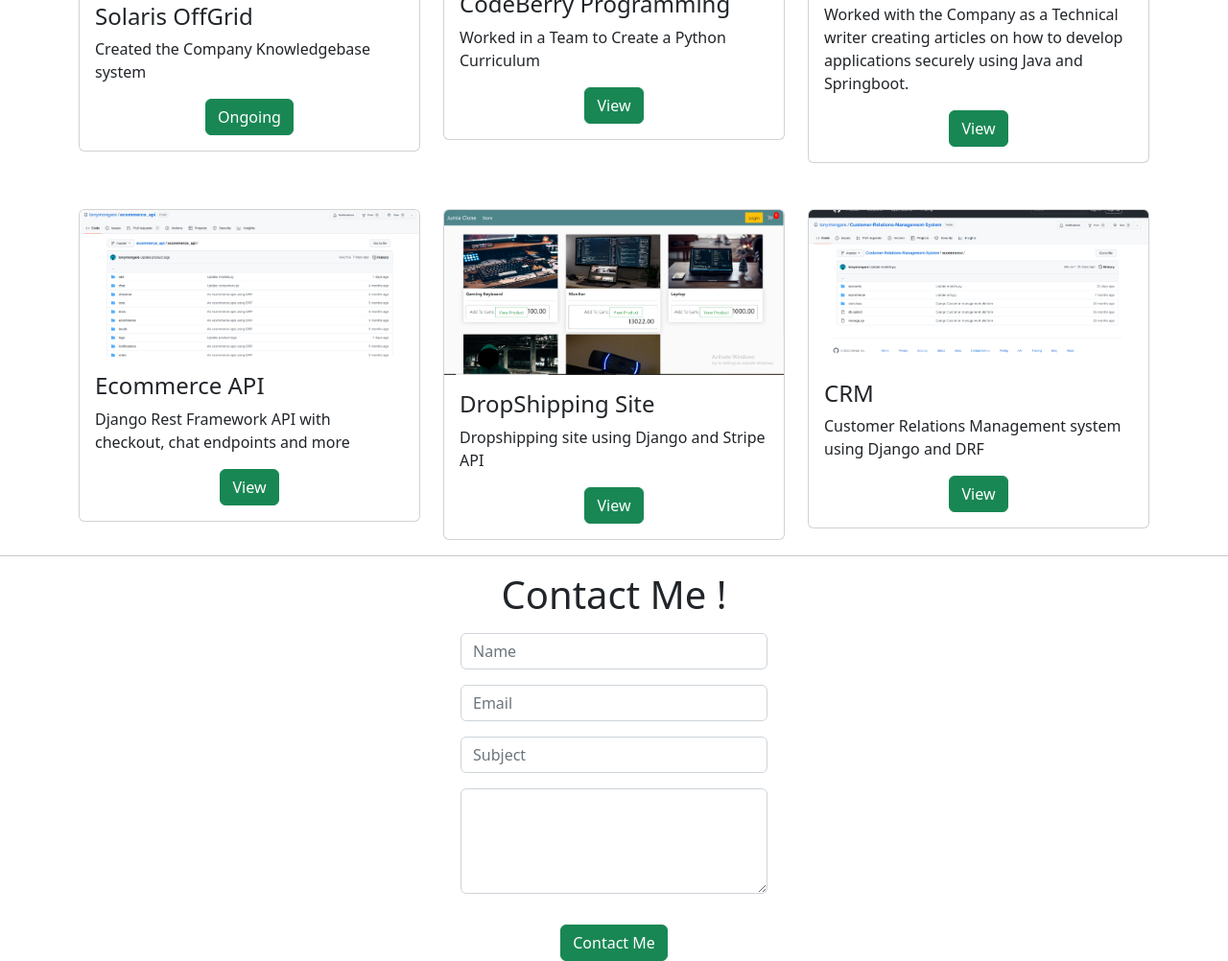
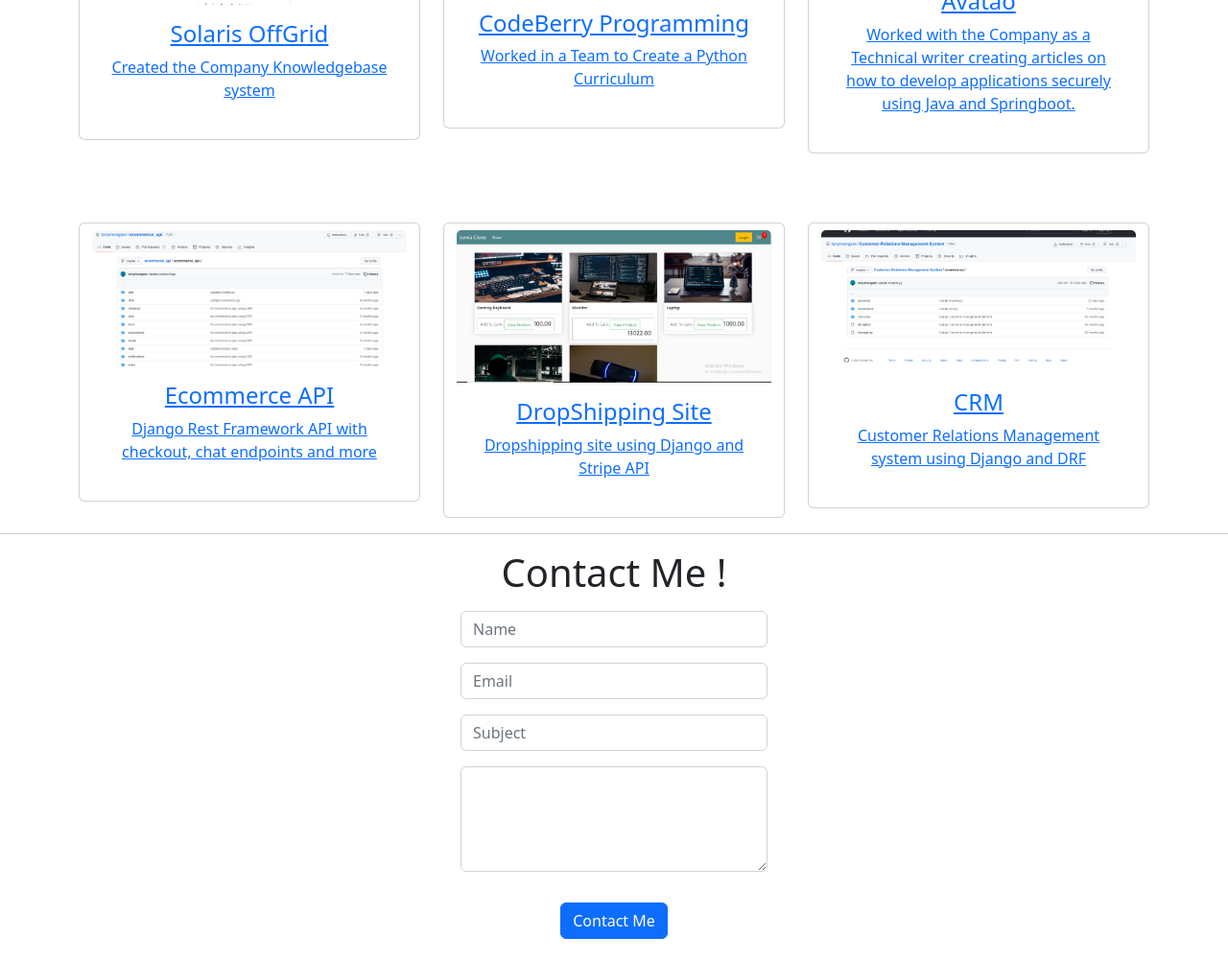
Before and after one commit to isaactony/porfolio-project, a plain HTML site: page index.html in a window 1280 px wide. Shown: the part 1610-2612 px from the top of the page at 96% size. After the commit the page ends 2589 px from the top, so only its background shows below. Drawn offline with nearby package versions, Linux system fonts and the light colour scheme.

Commit message:
Updates to cards

```diff
--- a/index.html
+++ b/index.html
@@ -1,17 +1,15 @@
-
 <!DOCTYPE html>
 <html lang="en">
   <head>
     <meta charset="UTF-8">
     <link rel="stylesheet" type="text/css" href="./style.css">
     <script src="https://kit.fontawesome.com/31149d48b0.js" crossorigin="anonymous"></script>
-    <link rel="stylesheet" href="https://cdn.jsdelivr.net/npm/bootstrap@5.2.2/dist/css/bootstrap.min.css" >
+    <link rel="stylesheet" href="https://cdn.jsdelivr.net/npm/bootstrap@5.2.2/dist/css/bootstrap.min.css">
     <meta http-equiv="X-UA-Compatible" content="IE=edge">
     <meta name="viewport" content="width=devicewidth, initial-scale=1.0">
     <title>Isaac Tonyloi</title>
   </head>
   <body>
-
     <nav class="navbar navbar-expand-lg fixed-top navbarScroll" class="container">
       <div class="container">
         <a class="navbar-brand" href="#home-section">Isaac Tonyloi</a>
@@ -26,21 +24,18 @@
             <li class="nav-item">
               <a class="nav-link" href="#about-section">About</a>
             </li>
-
             <li class="nav-item">
               <a class="nav-link" href="#portfolio-section">Portfolio</a>
             </li>
-
             <li class="nav-item">
               <a class="nav-link" href="#contact-section">Contact</a>
             </li>
-
             <li class="nav-item">
-                        <a class="nav-link" href="https://www.linkedin.com/in/isaactonyloi/" target="_blank"><i class="fab fa-linkedin"></i></a>
-
+              <a class="nav-link" href="https://www.linkedin.com/in/isaactonyloi/" target="_blank">
+                <i class="fab fa-linkedin"></i>
+              </a>
             </li>
           </ul>
-
         </div>
       </div>
     </nav>
@@ -60,27 +55,19 @@
         <hr>
         <div class="row mt-4">
           <div class="col-lg-4">
-                    <img class= "profile_picture" src="images/about-section-pic.JPG"  alt="my profile  picture">
+            <img class="profile_picture" src="images/about-section-pic.JPG" alt="my profile  picture">
           </div>
-
           <div class="col-lg-8">
-                    <p>
-                        I'm Software developer with a hands-on experience in Backend Development using Spring, Spring Boot, or Express & Node js and its ecosystem of tools. Skilled in technologies such as Kafka, AWS, Postman, Docker, and Git. I like exploring Microservices and integrating APIs. I'm open to discussions on work aligned with my interests and skills, including Technical Writing and Research.
-                       My stack includes:
+            <p> I'm Software developer with a hands-on experience in Backend Development using Spring, Spring Boot, or Express & Node js and its ecosystem of tools. Skilled in technologies such as Kafka, AWS, Postman, Docker, and Git. I like exploring Microservices and integrating APIs. I'm open to discussions on work aligned with my interests and skills, including Technical Writing and Research. My stack includes:
             <ul>
-                            <li>  Python </li>
+              <li> Python </li>
               <li> Java </li>
               <li> Django and DRF </li>
-                            <li>   Spring and Springboot </li>
+              <li> Spring and Springboot </li>
               <li>JS </li>
-
             </ul>
             </p>
-                    <p>
-
-                    </p>
-
-
+            <p></p>
           </div>
         </div>
     </section>
@@ -90,85 +77,79 @@
         <h1 class="text-center">Portfolio</h1>
         <div class="row">
           <div class="col-lg-4 mt-4">
+            <a href="#" class="btn btn-link">
               <div class="card">
                 <img class="card-img-top" src="images/solarisoffgrid.png" alt="Card image" style="width:100%">
                 <div class="card-body">
                   <h4 class="card-title">Solaris OffGrid</h4>
                   <p class="card-text">Created the Company Knowledgebase system </p>
-                            <div class="text-center">
-                                <a href="#" class="btn btn-success">Ongoing</a>
-
+                  <div class="text-center"></div>
+                </div>
+            </a>
           </div>
         </div>
-                    </div>
-                </div>
-
-
-
         <div class="col-lg-4 mt-4">
+          <a href="https://codeberryschool.com/blog/en/category/python-programming-tutorials/" class="btn btn-link">
             <div class="card">
               <img class="card-img-top" src="images/codeberry.png" alt="Card image" style="width:100%">
               <div class="card-body">
                 <h4 class="card-title">CodeBerry Programming</h4>
                 <p class="card-text"> Worked in a Team to Create a Python Curriculum</p>
-                            <div class="text-center">
-                                <a href="https://codeberryschool.com/blog/en/category/python-programming-tutorials/" class="btn btn-success">View</a>
+                <div class="text-center"></div>
+              </div>
+          </a>
         </div>
       </div>
-                    </div>
-                </div>
-
       <div class="col-lg-4 mt-4">
+        <a href="https://avatao.com/deserialization-vulnerabilities-in-java/" class="btn btn-link">
           <div class="card">
             <img class="card-img-top" src="images/avatao.png" alt="Card image" style="width:100%">
             <div class="card-body">
               <h4 class="card-title">Avatao</h4>
               <p class="card-text">Worked with the Company as a Technical writer creating articles on how to develop applications securely using Java and Springboot.</p>
-                            <div class="text-center">
-                                <a href="https://avatao.com/deserialization-vulnerabilities-in-java/" class="btn btn-success">View</a>
+              <div class="text-center"></div>
             </div>
-                        </div>
+        </a>
       </div>
       </div>
       </div>
       <br>
       <div class="row">
         <div class="col-lg-4 mt-4">
+          <a href="https://github.com/tonymongare/ecommerce_api/tree/master/ecommerce_api" class="btn btn-link">
             <div class="card">
               <img class="card-img-top" src="images/ecommerce.png" alt="Card image" style="width:100%">
               <div class="card-body">
                 <h4 class="card-title">Ecommerce API</h4>
                 <p class="card-text">Django Rest Framework API with checkout, chat endpoints and more</p>
-                            <div class="text-center">
-                                <a href="https://github.com/tonymongare/ecommerce_api/tree/master/ecommerce_api" class="btn btn-success">View</a>
+                <div class="text-center"></div>
+              </div>
+          </a>
         </div>
       </div>
-                    </div>
-                </div>
-
       <div class="col-lg-4 mt-4">
+        <a href="https://github.com/tonymongare/dropshippingsite" class="btn btn-link">
           <div class="card">
             <img class="card-img-top" src="images/dropshipping.png" alt="Card image" style="width:100%">
             <div class="card-body">
               <h4 class="card-title">DropShipping Site</h4>
               <p class="card-text">Dropshipping site using Django and Stripe API</p>
-                            <div class="text-center">
-                                <a href="https://github.com/tonymongare/dropshippingsite" class="btn btn-success">View</a>
+              <div class="text-center"></div>
+            </div>
+        </a>
       </div>
       </div>
-                    </div>
-                </div>
-
       <div class="col-lg-4 mt-4">
+        <a href="https://github.com/tonymongare/Customer-Relations-Management-System" class="btn btn-link">
           <div class="card">
             <img class="card-img-top" src="images/crm2.png" alt="Card image" style="width:100%">
             <div class="card-body">
               <h4 class="card-title">CRM</h4>
-                            <p class="card-text">Customer Relations Management system using Django and DRF<br></p>
-                            <div class="text-center">
-                                <a href="https://github.com/tonymongare/Customer-Relations-Management-System" class="btn btn-success">View</a>
+              <p class="card-text">Customer Relations Management system using Django and DRF <br>
+              </p>
+              <div class="text-center"></div>
             </div>
-                        </div>
+        </a>
       </div>
       </div>
       </div>
@@ -184,14 +165,10 @@
           <div class="mb-3 mt-3">
             <textarea class="form-control" rows="4" id="comment" name="text"></textarea>
           </div>
-                        <button type="button" class="btn btn-success mt-3">Contact Me</button>
-
+          <button type="button" class="btn btn-primary mt-3">Contact Me</button>
         </form>
-
       </div>
     </section>
-
-
     <script src="https://cdn.jsdelivr.net/npm/bootstrap@5.2.2/dist/js/bootstrap.min.js"></script>
   </body>
 </html>
```
Also changed, not shown: images/personal-porf.png (added), images/portfolio.png (added), 1 other file. Lines whose indentation alone changed are shown as unchanged.
